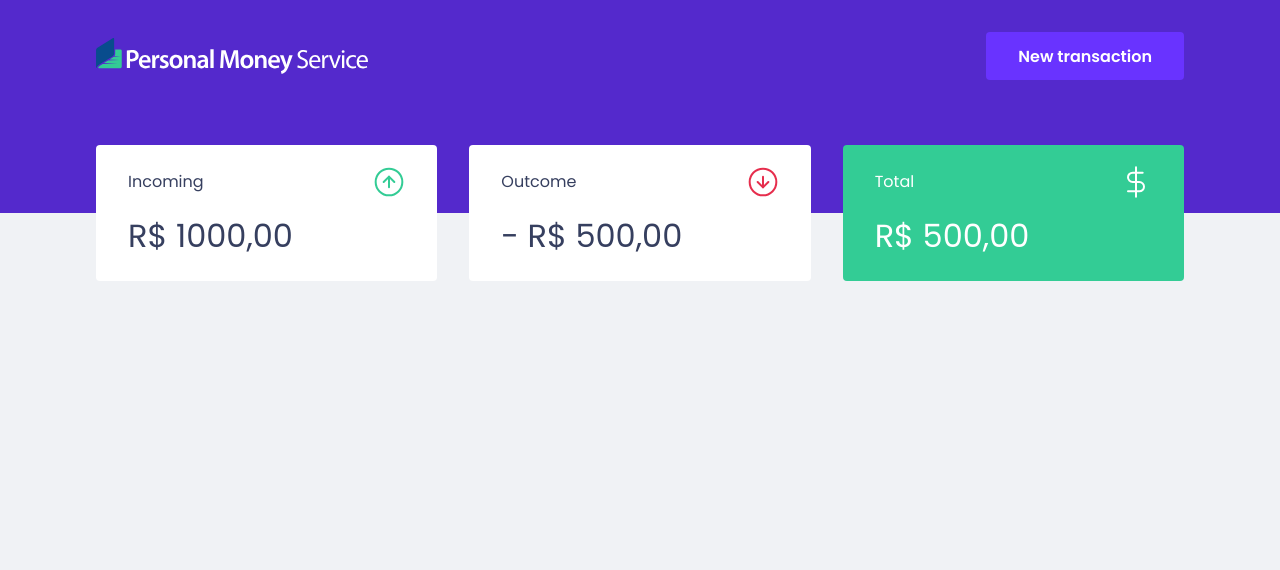
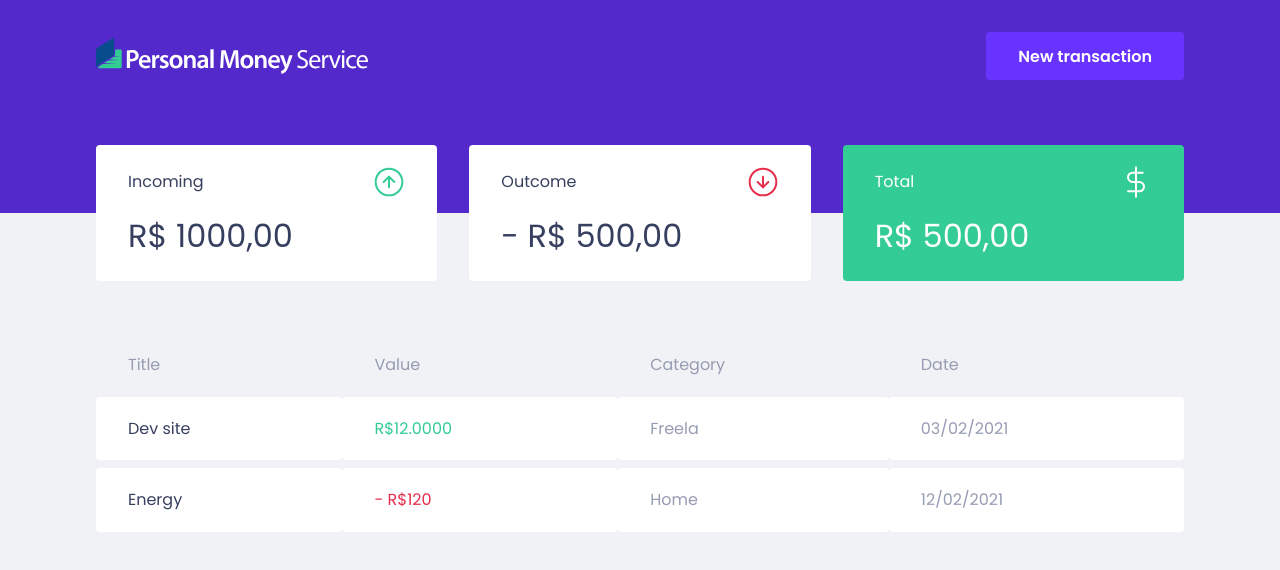
Before and after one commit to jpcmf/my.money, a React (Create React App) app: page / in a window 1280 px wide. Shown: the top 570 px of the page. Built offline with nearby package versions, Linux system fonts and the light colour scheme.

Commit message:
Create the table component 🍩

```diff
--- a/src/components/Dashboard/index.tsx
+++ b/src/components/Dashboard/index.tsx
@@ -1,10 +1,12 @@
 import { Summary } from '../Summary';
+import { TransactionsTable } from '../TransactionsTable';
 import { Container } from './styles';
 
 export function Dashboard() {
   return (
     <Container>
       <Summary />
+      <TransactionsTable />
     </Container>
   );
 }
--- /dev/null
+++ b/src/components/TransactionsTable/index.tsx
@@ -0,0 +1,32 @@
+import { Container } from './styles';
+
+export function TransactionsTable() {
+  return (
+    <Container>
+      <table>
+        <thead>
+          <tr>
+            <th>Title</th>
+            <th>Value</th>
+            <th>Category</th>
+            <th>Date</th>
+          </tr>
+        </thead>
+        <tbody>
+          <tr>
+            <td>Dev site</td>
+            <td className="deposit">R$12.0000</td>
+            <td>Freela</td>
+            <td>03/02/2021</td>
+          </tr>
+          <tr>
+            <td>Energy</td>
+            <td className="withdraw">- R$120</td>
+            <td>Home</td>
+            <td>12/02/2021</td>
+          </tr>
+        </tbody>
+      </table>
+    </Container>
+  );
+}
--- /dev/null
+++ b/src/components/TransactionsTable/styles.ts
@@ -0,0 +1,38 @@
+import styled from 'styled-components';
+
+export const Container = styled.div`
+  margin-top: 4rem;
+
+  table {
+    width: 100%;
+    border-spacing: 0 0.5rem;
+
+    th {
+      color: var(--text-body);
+      font-weight: 400;
+      line-height: 1.5rem;
+      padding: 0 2rem 0.75rem 2rem;
+      text-align: left;
+    }
+
+    td {
+      background-color: var(--shape);
+      border-radius: var(--border);
+      border: 0;
+      color: var(--text-body);
+      padding: 1.2rem 2rem;
+
+      &:first-child {
+        color: var(--text-title);
+      }
+
+      &.deposit {
+        color: var(--green);
+      }
+
+      &.withdraw {
+        color: var(--red);
+      }
+    }
+  }
+`;
```
